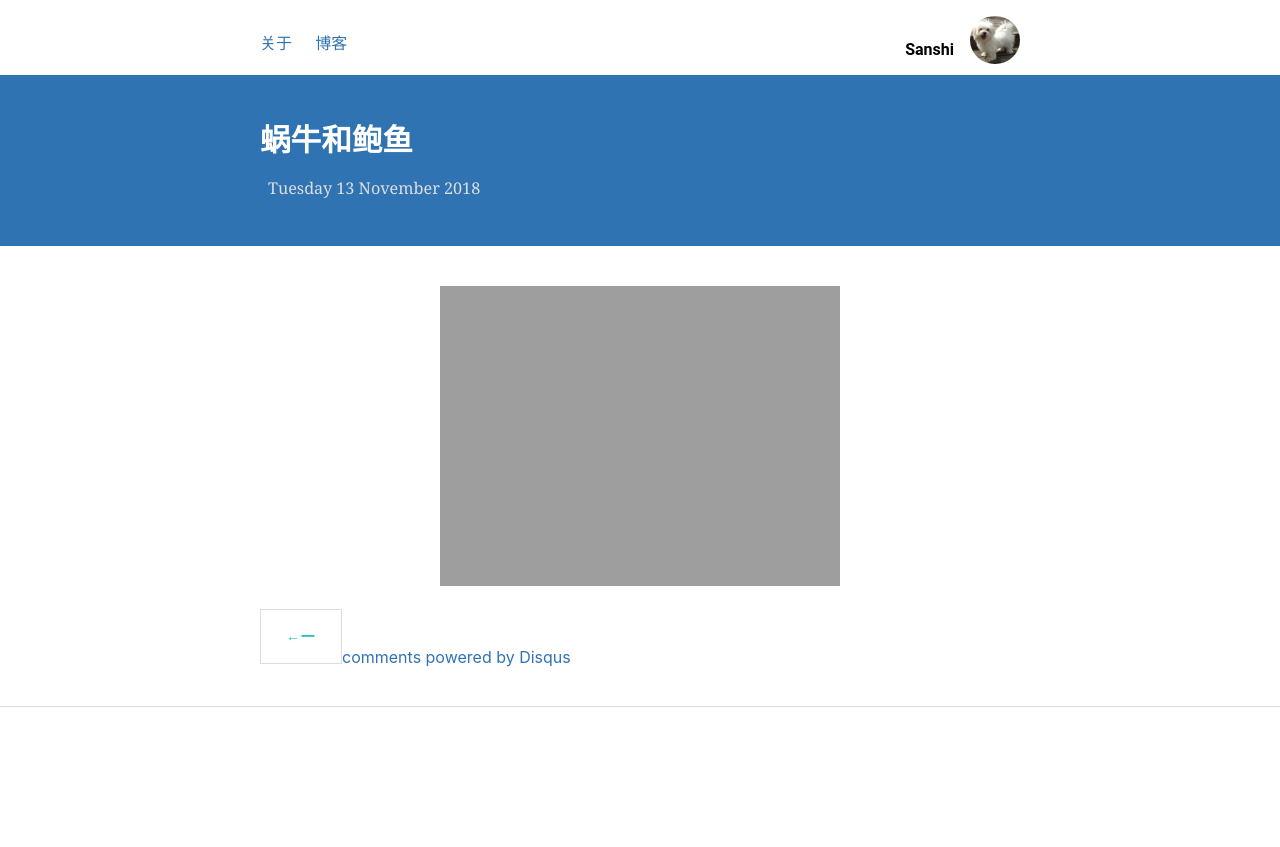
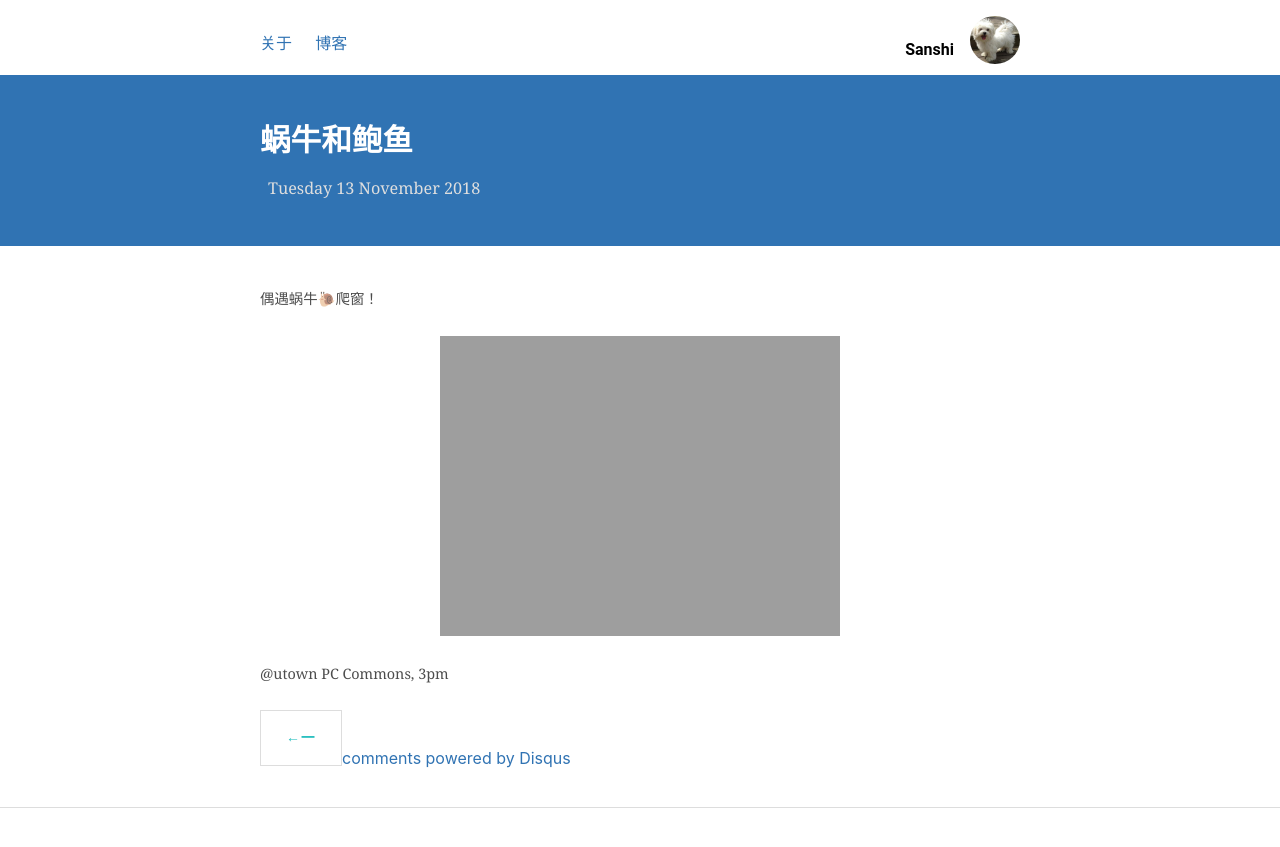
Before and after one commit to shirleysteve/1, a Jekyll site: the page built from _posts/2018-11-13-蜗牛和鲍鱼.md, in a window 1280 px wide. Shown: the top 847 px of the page. Built offline with Jekyll 4.4.1, drawn with Linux system fonts in a browser that asks for light colours; nearby versions of some CDN libraries; comment, search, counter and statistics services are not loaded.

Commit message:
Update 2018-11-13-蜗牛和鲍鱼.md

```diff
--- a/_posts/2018-11-13-蜗牛和鲍鱼.md
+++ b/_posts/2018-11-13-蜗牛和鲍鱼.md
@@ -4,4 +4,15 @@ layout: post
 title: 蜗牛和鲍鱼
 ---
 
+偶遇蜗牛🐌爬窗！
+
+
+
+
 ![蜗牛爬窗]({{ site.url }}/images/posts/2017-11-9/snail.jpeg)
+
+
+
+
+
+@utown PC Commons, 3pm
```
